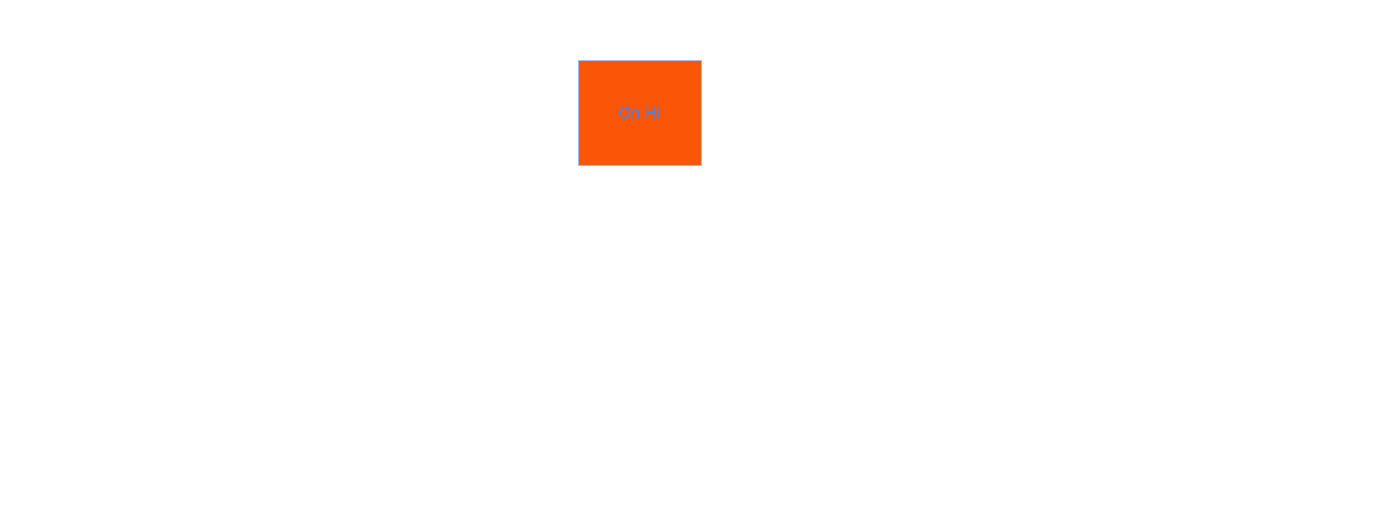
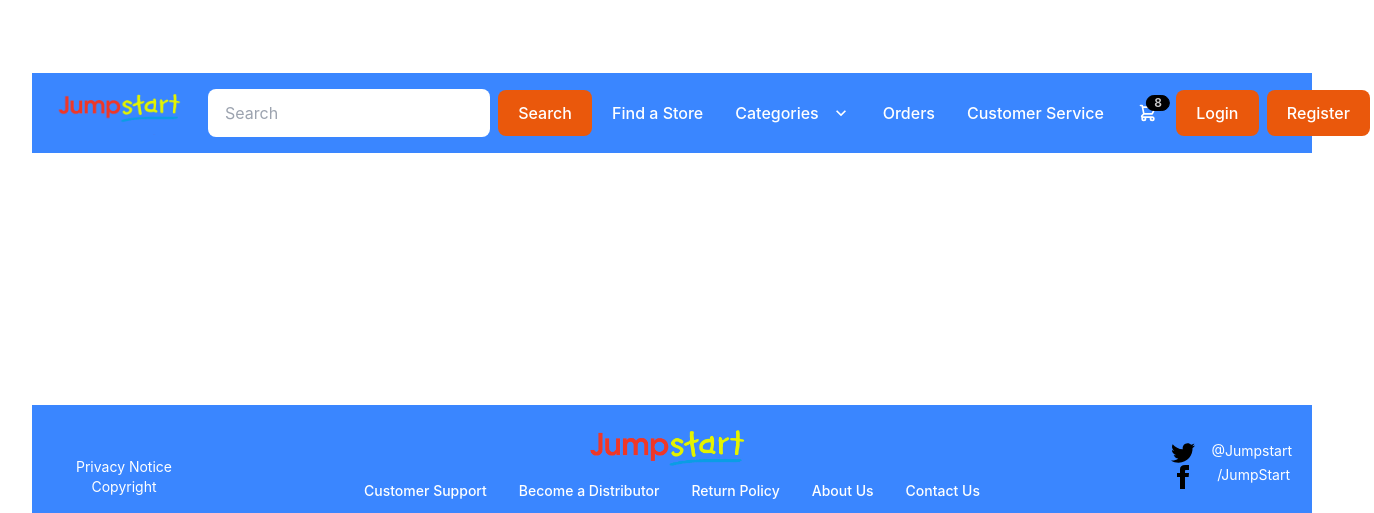
Before and after one commit to EdgarSnow75/JumpStart, a React (Vite) app in the folder Jump-Start/: page / in a window 1280 px wide. Shown: the part 287-800 px from the top of the page, 1374 px wide, since content can reach past the window. Built offline with nearby package versions, Linux system fonts and the light colour scheme.

Commit message:
i've added the header and footer

```diff
--- a/Jump-Start/src/App.jsx
+++ b/Jump-Start/src/App.jsx
@@ -4,15 +4,21 @@ import viteLogo from "/vite.svg";
 import "./App.css";
 import { BrowserRouter, Route, Routes } from "react-router-dom";
 import Home from "./Components/Home";
+import Header from "./Components/Header"
+import Footer from "./Components/Footer"
 
 const App = () => {
   return (
     <div className="App">
       <BrowserRouter>
+      <Header/>
+
         <Routes>
           <Route path="/" element={<Home />}></Route>
         </Routes>
       </BrowserRouter>
+
+      <Footer/>
     </div>
   );
 };
--- /dev/null
+++ b/Jump-Start/src/Components/Footer.jsx
@@ -0,0 +1,48 @@
+import JumpStart from "/src/Images/HeaderAndFooter/JumpStart.png"
+
+const Footer = (props) => {
+
+    return (
+    <footer className="footer absolute bottom-0 w-screen bg-primary text-white justify-center">
+
+
+        <div className="container flex">
+
+            <div className="grid-cols flex-block absolute left-11 bottom-4">
+                <p className="w-full">Privacy Notice</p>
+                <p>Copyright</p>
+            </div>
+                <div className="grid-cols">
+
+                    <div className="w-40 items relative left-60 top-5">
+                    <img src={JumpStart} className="w-30 " />
+
+                    </div>
+                    <ul className="menu menu-horizontal  rounded-box">
+                        <li><a>Customer Support</a></li>
+                        <li><a>Become a Distributor</a></li>
+                        <li><a>Return Policy</a></li>
+                        <li><a>About Us</a></li>
+                        <li><a>Contact Us</a></li>
+                    </ul>
+                </div>
+            <div className="grid-cols absolute end-5 bottom-6">
+
+                <div className="a">
+                    <div className=" grid grid-flow-col gap-4">
+                        <a><svg xmlns="http://www.w3.org/2000/svg" width="24" height="24" viewBox="0 0 24 24" className="block"><path d="M24 4.557c-.883.392-1.832.656-2.828.775 1.017-.609 1.798-1.574 2.165-2.724-.951.564-2.005.974-3.127 1.195-.897-.957-2.178-1.555-3.594-1.555-3.179 0-5.515 2.966-4.797 6.045-4.091-.205-7.719-2.165-10.148-5.144-1.29 2.213-.669 5.108 1.523 6.574-.806-.026-1.566-.247-2.229-.616-.054 2.281 1.581 4.415 3.949 4.89-.693.188-1.452.232-2.224.084.626 1.956 2.444 3.379 4.6 3.419-2.07 1.623-4.678 2.348-7.29 2.04 2.179 1.397 4.768 2.212 7.548 2.212 9.142 0 14.307-7.721 13.995-14.646.962-.695 1.797-1.562 2.457-2.549z"></path></svg></a>
+                        <p>@Jumpstart</p>
+                    </div>
+                    <div className=" grid grid-flow-col gap-4">
+                        <a><svg xmlns="http://www.w3.org/2000/svg" width="24" height="24" viewBox="0 0 24 24" className=""><path d="M9 8h-3v4h3v12h5v-12h3.642l.358-4h-4v-1.667c0-.955.192-1.333 1.115-1.333h2.885v-5h-3.808c-3.596 0-5.192 1.583-5.192 4.615v3.385z"></path></svg></a>
+                        <p>/JumpStart</p>
+                    </div>
+                </div>
+            </div>
+        </div>
+    </footer>
+    )
+
+}
+
+export default Footer
--- /dev/null
+++ b/Jump-Start/src/Components/Header.jsx
@@ -0,0 +1,71 @@
+import JumpStart from "/src/Images/HeaderAndFooter/JumpStart.png"
+
+const Header = (props) => {
+    return(
+        <div className="navbar w-screen bg-primary sticky top-0 pe-10 text-white">
+
+            <div className="flex-1">
+            <a className="btn btn-ghost w-40  items-center"><img src={JumpStart} /></a>
+            </div>
+
+            <div className="form-control start-2 m-2 ">
+
+                        <input type="text" placeholder="Search" className="input text-black" />
+
+            </div>
+            <button class="bg-orange-600 hover:bg-orange-700  ">
+                Search
+            </button>
+            <div className="flex-none">
+                <ul className="menu menu-horizontal p-1">
+                    <li><a>Find a Store</a></li>
+                    <li tabIndex={0}>
+                        <a>
+                            Categories
+                            <svg className="fill-current" xmlns="http://www.w3.org/2000/svg" width="20" height="20" viewBox="0 0 24 24"><path d="M7.41,8.58L12,13.17L16.59,8.58L18,10L12,16L6,10L7.41,8.58Z"/></svg>
+                        </a>
+                        <ul className="p-2 bg-base-100">
+                            <li><a>Submenu 1</a></li>
+                            <li><a>Submenu 2</a></li>
+                        </ul>
+                    </li>
+                    <li><a>Orders</a></li>
+                    <li><a>Customer Service</a></li>
+                </ul>
+            </div>
+            <div className="flex-none">
+                <div className="dropdown dropdown-end">
+                <label tabIndex={0} className="btn btn-ghost btn-circle">
+                    <div className="indicator">
+                    <svg xmlns="http://www.w3.org/2000/svg" className="h-5 w-5" fill="none" viewBox="0 0 24 24" stroke="currentColor"><path strokeLinecap="round" strokeLinejoin="round" strokeWidth="2" d="M3 3h2l.4 2M7 13h10l4-8H5.4M7 13L5.4 5M7 13l-2.293 2.293c-.63.63-.184 1.707.707 1.707H17m0 0a2 2 0 100 4 2 2 0 000-4zm-8 2a2 2 0 11-4 0 2 2 0 014 0z" /></svg>
+                    <span className="badge badge-sm indicator-item">8</span>
+                </div>
+                </label>
+
+
+                <div tabIndex={0} className="mt-3 card card-compact dropdown-content w-52 bg-base-100 shadow">
+
+
+                    <div className="card-body">
+                        <span className="font-bold text-lg">8 Items</span>
+                        <span className="text-info">Subtotal: $999</span>
+                    <div className="card-actions">
+                        <button className="btn btn-secondary btn-block">View cart</button>
+                    </div>
+                    </div>
+                </div>
+                </div>
+                <button class="bg-orange-600 hover:bg-orange-700 mx-1  ">
+                Login
+                </button>
+                <button class="bg-orange-600 hover:bg-orange-700 mx-1 ">
+                Register
+                </button>
+            </div>
+        </div>
+    )
+
+
+}
+
+export default Header
--- a/Jump-Start/src/Components/Home.jsx
+++ b/Jump-Start/src/Components/Home.jsx
@@ -1,4 +1,4 @@
 const Home = () => {
-  return <div className="ring-1 text-primary p-10 bg-secondary"> Oh Hi</div>;
+  return <div className=""> </div>;
 };
 export default Home;
```
Also changed, not shown: Jump-Start/src/Images/HeaderAndFooter/JumpStart.png (added).
